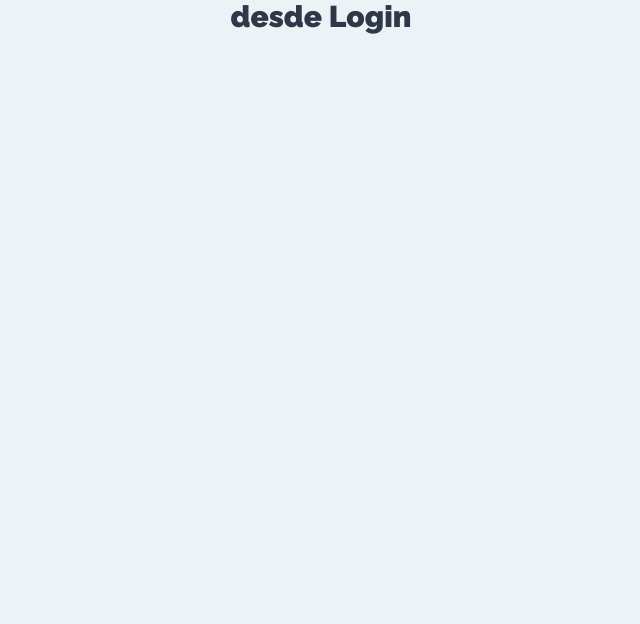
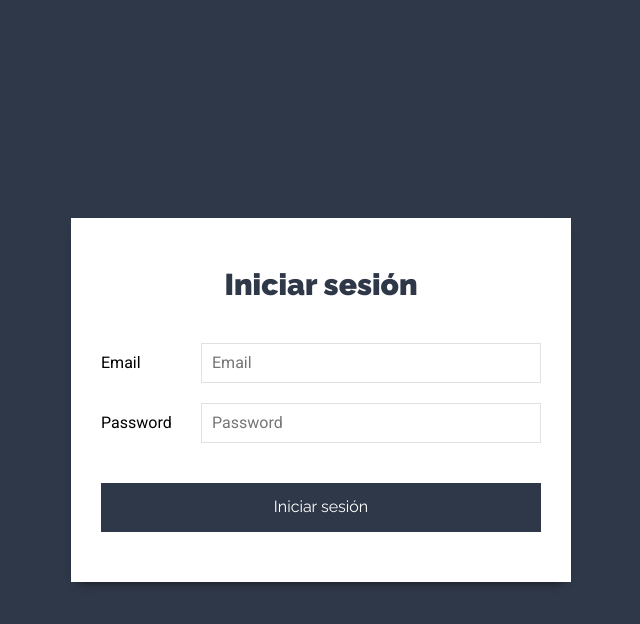
Before and after one commit to germanps/MERN-tasks-client, a React (Create React App) app: page / in a window 1280 px wide. Shown: the top 624 px of the page, without its empty margins (319-959 px from the left). Built offline with nearby package versions, Linux system fonts and the light colour scheme.

Commit message:
creación del formulario para el login

```diff
--- a/src/components/auth/Login.js
+++ b/src/components/auth/Login.js
@@ -2,8 +2,45 @@
 
 const Login = () => {
 
+    const _handleChange = () => {
+
+    }
+
     return(
-        <h1>desde Login</h1>
+        <div className="form-usuario">
+            <div className="contenedor-form sombra-dark">
+                <h1>Iniciar sesión</h1>
+                <form>
+                    <div className="campo-form">
+                        <label htmlFor="email">Email</label>
+                        <input
+                            type="email"
+                            id="email"
+                            name="email"
+                            placeholder="Email"
+                            onChange={_handleChange}
+                        />
+                    </div>
+                    <div className="campo-form">
+                        <label htmlFor="password">Password</label>
+                        <input
+                            type="password"
+                            id="password"
+                            name="password"
+                            placeholder="Password"
+                            onChange={_handleChange}
+                        />
+                    </div>
+                    <div className="campo-form">
+                        <input
+                            type="submit"
+                            className="btn btn-primario btn-block"
+                            value="Iniciar sesión"
+                        />
+                    </div>
+                </form>
+            </div>
+        </div>
     );
 }
 
--- a/src/index.css
+++ b/src/index.css
@@ -57,7 +57,7 @@
   padding: 1.5rem;
   font-size: 1.4;
   font-weight: 400;
-  border-radius: .5rem;
+  /* border-radius: .5rem; */
   border: none;
   transition: background-color .3s ease;
 }
@@ -115,7 +115,7 @@
 }
 .formulario-nuevo-proyecto .input-text {
   border-bottom: 1px solid var(--gris2);
-  border-radius: 0;
+  /* border-radius: 0; */
   background-color: var(--gris1);
 }
 .formulario-nuevo-proyecto .input-text::placeholder{
@@ -174,7 +174,7 @@
 .input-text {
   padding: 1rem;
   border: none;
-  border-radius: .5rem;
+  /* border-radius: .5rem; */
   flex: 1;
   width: 100%;
 }
@@ -198,7 +198,7 @@
   padding: .5rem 2rem;
   align-items: center;
   margin-bottom: 1rem;
-  border-radius: .5rem;
+  /* border-radius: .5rem; */
 
 }
 .sombra {
@@ -222,7 +222,7 @@
 .tarea .btn {
   padding: .8rem;
   font-size:1.4rem;
-  border-radius: 0;
+  /* border-radius: 0; */
   margin: 0;
 }
 
@@ -235,14 +235,14 @@
   font-family: var(--textFont);
   font-size: 1rem;
   padding: .5rem;
-  border-radius: .5rem;
+  /* border-radius: .5rem; */
   cursor: pointer;
   border: none;
 }
 .mensaje {
   text-align: center;
   font-size: 1.6rem;
-  border-radius: 0;
+  /* border-radius: 0; */
 }
 .mensaje:hover {
   cursor: default;
@@ -298,7 +298,7 @@
     max-width: 500px;
     width: 95%;
     background-color: var(--blanco);
-    border-radius: 1rem;
+    /* border-radius: 1rem; */
 }
 
 .campo-form {
```
